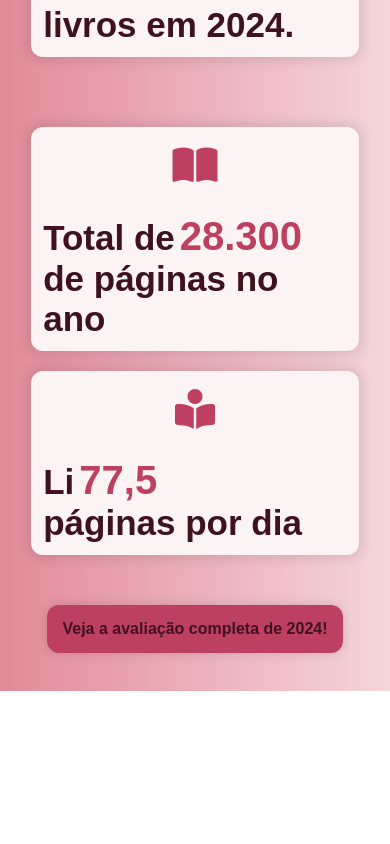
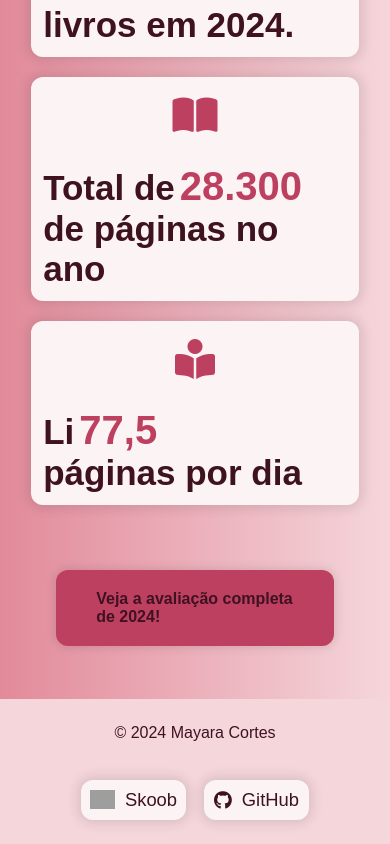
Before and after one commit to MayaSantor/leitura, an Angular app: page / in a window 390 px wide. Shown: the part 2914-3758 px from the top of the page. Before the commit the page ends 3605 px from the top, so only its background shows below. Built offline with nearby package versions, Linux system fonts and the light colour scheme; grey boxes are pictures that could not be loaded.

Commit message:
Add: adicionado html e scss do  component footer

```diff
--- a/public/styles/_shared.scss
+++ b/public/styles/_shared.scss
@@ -32,3 +32,26 @@
     text-decoration: none;
     color: $color-neutral-9;
 }
+
+
+#link_button {
+    display: flex;
+    gap: 10px;
+    align-items: center;
+    background-color: $color-neutral-0;
+    padding: 10px 14px;
+    font-weight: 500;
+    box-shadow: 0px 0px 12px 4px rgba(0, 0, 0, 0.1);
+    border-radius: 12px;
+}
+
+#link_button button {
+    box-shadow: none;
+}
+
+
+@media screen and (max-width: 450px) {
+    #link_button button {
+        display: none;
+    }
+}
--- a/src/app/app.html
+++ b/src/app/app.html
@@ -2,4 +2,5 @@
 <app-inicio></app-inicio>
 <app-preferidos></app-preferidos>
 <app-compilado></app-compilado>
+<app-footer></app-footer>
 <router-outlet />
--- a/src/app/app.ts
+++ b/src/app/app.ts
@@ -4,6 +4,7 @@ import { Header } from './component/header/header';
 import { Inicio } from './component/inicio/inicio';
 import { Preferidos } from './component/preferidos/preferidos';
 import { Compilado } from './component/compilado/compilado';
+import { Footer } from './component/footer/footer';
 
 @Component({
   selector: 'app-root',
@@ -11,7 +12,8 @@ import { Compilado } from './component/compilado/compilado';
     Header,
     Inicio,
     Preferidos,
-    Compilado
+    Compilado,
+    Footer
   ],
   templateUrl: './app.html',
   styleUrl: './app.scss'
--- a/src/app/component/compilado/compilado.html
+++ b/src/app/component/compilado/compilado.html
@@ -1,7 +1,7 @@
-<section id="testimonials">
-  <img src="/images/BooksAnimation.gif" alt="" id="testimonials_chef">
+<section id="compilado">
+  <img src="/images/BooksAnimation.gif" alt="" id="compilado_livros">
 
-  <div id="testimonials_content">
+  <div id="compilado_content">
     <h2 class="section-title">Compilado</h2>
     <h3 class="section-subtitle">Leituras do ano</h3>
 
@@ -18,9 +18,7 @@
           </h2>
         </div>
       </div>
-    </div>
 
-    <div class="feedbacks">
       <div class="feedback">
         <div class="estatistica-icone">
           <i class="fa-solid fa-book-open"></i>
@@ -48,7 +46,7 @@
       </div>
     </div>
 
-    <div id="cta_button">
+    <div id="btn_completo">
       <a href="https://www.skoob.com.br/leituras/retrospectiva/2024/maysantor" class="btn-default">
         Veja a avaliação completa de 2024!
       </a>
--- a/src/app/component/compilado/compilado.scss
+++ b/src/app/component/compilado/compilado.scss
@@ -1,9 +1,7 @@
 @use '../../../../public/styles/variables.scss' as *;
 
 
-
-
-#testimonials {
+#compilado {
     min-height: calc(100vh - 91px);
     display: flex;
     align-items: center;
@@ -11,20 +9,20 @@
     gap: 48px;
 }
 
-#testimonials_chef {
+#compilado_livros {
     width: 400px;
     height: auto;
 }
 
-#testimonials .section-subtitle {
+#compilado .section-subtitle {
     font-size: 3rem;
 }
 
-#testimonials_content {
+#compilado_content {
     width: 50%;
 }
 
-.feedbacks {
+#feedbacks {
     display: flex;
     flex-direction: column;
     gap: 20px;
@@ -35,7 +33,6 @@
 .feedback {
     display: flex;
     align-items: center;
-    gap: 20px;
     background-color: $color-neutral-0;
     padding: 12px;
     border-radius: 12px;
@@ -70,20 +67,33 @@
     color: $color-primary-5;
 }
 
+#btn_completo {
+    display: flex;
+    gap: 24px;
+    padding: 25px;
+    justify-content: center;
+    align-items: center;
+}
+
+#btn_completo a {
+    text-decoration: none;
+    padding: 20px 40px;
+    color: $color-neutral-9;
+}
 
 
 @media screen and (max-width: 1170px) {
-    #testimonials {
+    #compilado {
         flex-direction: column;
     }
-    #testimonials .section-subtitle {
+    #compilado .section-subtitle {
         text-align: center;
         font-size: 2.5rem;
     }
-    #testimonials_chef {
+    #compilado_livros {
         display: none;
     }
-    #testimonials_content {
+    #compilado_content {
         width: 70%;
         display: flex;
         flex-direction: column;
@@ -92,10 +102,10 @@
 }
 
 @media screen and (max-width: 600px) {
-    #testimonials .section-subtitle {
+    #compilado .section-subtitle {
         font-size: 2rem;
     }
-    #testimonials_content {
+    #compilado_content {
     width: 100%;
     }
     .feedback {
@@ -105,7 +115,7 @@
 
 
 
-#testimonials {
+#compilado {
     min-height: calc(100vh - 91px);
     display: flex;
     align-items: center;
@@ -113,16 +123,16 @@
     gap: 48px;
 }
 
-#testimonials_chef {
+#compilado_livros {
     width: 500px;
     height: auto;
 }
 
-#testimonials .section-subtitle {
+#compilado .section-subtitle {
     font-size: 3rem;
 }
 
-#testimonials_content {
+#compilado_content {
     width: 50%;
 }
 
@@ -174,17 +184,17 @@
 
 
 @media screen and (max-width: 1170px) {
-    #testimonials {
+    #compilado {
         flex-direction: column;
     }
-    #testimonials .section-subtitle {
+    #compilado .section-subtitle {
         text-align: center;
         font-size: 2.5rem;
     }
-    #testimonials_chef {
+    #compilado_livros {
         display: none;
     }
-    #testimonials_content {
+    #compilado_content {
         width: 70%;
         display: flex;
         flex-direction: column;
@@ -193,10 +203,10 @@
 }
 
 @media screen and (max-width: 600px) {
-    #testimonials .section-subtitle {
+    #compilado .section-subtitle {
         font-size: 2rem;
     }
-    #testimonials_content {
+    #compilado_content {
     width: 100%;
     }
     .feedback {
--- /dev/null
+++ b/src/app/component/footer/footer.html
@@ -0,0 +1,20 @@
+ <footer>
+
+        <div id="footer_items">
+            <span id="copyright">
+                &copy; 2024 Mayara Cortes
+            </span>
+
+            <div class="social_media_buttons">
+                <a href="https://www.skoob.com.br/usuario/9354703-mayaracortes" id="link_button">
+                    <img src="/images/icons8-book.gif" alt="Skoob" id="skoob_icon">
+
+                    Skoob
+                </a>
+                <a href="https://github.com/MayaSantor" id="link_button">
+                    <i class="fa-brands fa-github"></i>
+                    GitHub
+                </a>
+            </div>
+        </div>
+    </footer>
--- /dev/null
+++ b/src/app/component/footer/footer.scss
@@ -0,0 +1,35 @@
+@use '../../../../public/styles/variables.scss' as *;
+@use '../../../../public/styles/_shared.scss' as shared;
+
+footer {
+    background-color: $color-primary-2;
+}
+
+#footer_items {
+    display: flex;
+    justify-content: space-between;
+    padding: 0px 8% 24px 8%;
+    align-items: center;
+}
+
+#copyright {
+    color: $color-neutral-9;
+    font-weight: 500;
+    padding-top: 25px;
+
+}
+
+#skoob_icon {
+    width: 25px;
+}
+
+.social_media_buttons {
+    padding-top: 18px;
+}
+
+@media screen and (max-width: 600px) {
+    #footer_items{
+        flex-direction: column;
+        gap: 20px;
+    }
+}
--- a/src/app/component/header/header.html
+++ b/src/app/component/header/header.html
@@ -16,7 +16,7 @@
                 <a href="#menu">Preferidos</a>
             </li>
             <li class="nav-item">
-                <a href="#testimonials">Estatística</a>
+                <a href="#compilado">Estatística</a>
             </li>
             <li class="dropdown">
                 <a href="#" class="dropbtn">Ano de Leitura</a>
@@ -44,7 +44,7 @@
                 <a href="#menu">Preferidos</a>
             </li>
             <li class="nav-item">
-                <a href="#testimonials">Estatística</a>
+                <a href="#compilado">Estatística</a>
             </li>
             <li class="dropdown">
                 <a href="#" class="dropbtn">Ano de Leitura</a>
--- a/src/app/component/inicio/inicio.scss
+++ b/src/app/component/inicio/inicio.scss
@@ -1,4 +1,5 @@
 @use '../../../../public/styles/variables.scss' as *;
+@use '../../../../public/styles/_shared.scss' as shared;
 
 
 #home {
@@ -34,20 +35,7 @@
     width: 25px;
 }
 
-#link_button {
-    display: flex;
-    gap: 10px;
-    align-items: center;
-    background-color: $color-neutral-0;
-    padding: 10px 14px;
-    font-weight: 500;
-    box-shadow: 0px 0px 12px 4px rgba(0, 0, 0, 0.1);
-    border-radius: 12px;
-}
 
-#link_button button {
-    box-shadow: none;
-}
 
 #banner {
     display: flex;
@@ -91,9 +79,3 @@
         align-items: center;
     }
 }
-
-@media screen and (max-width: 450px) {
-    #link_button button {
-        display: none;
-    }
-}
```
Also changed, not shown: src/app/component/footer/footer.ts (added, +11 -0 lines), 1 other file (tests, documents, lock files or other folders).
